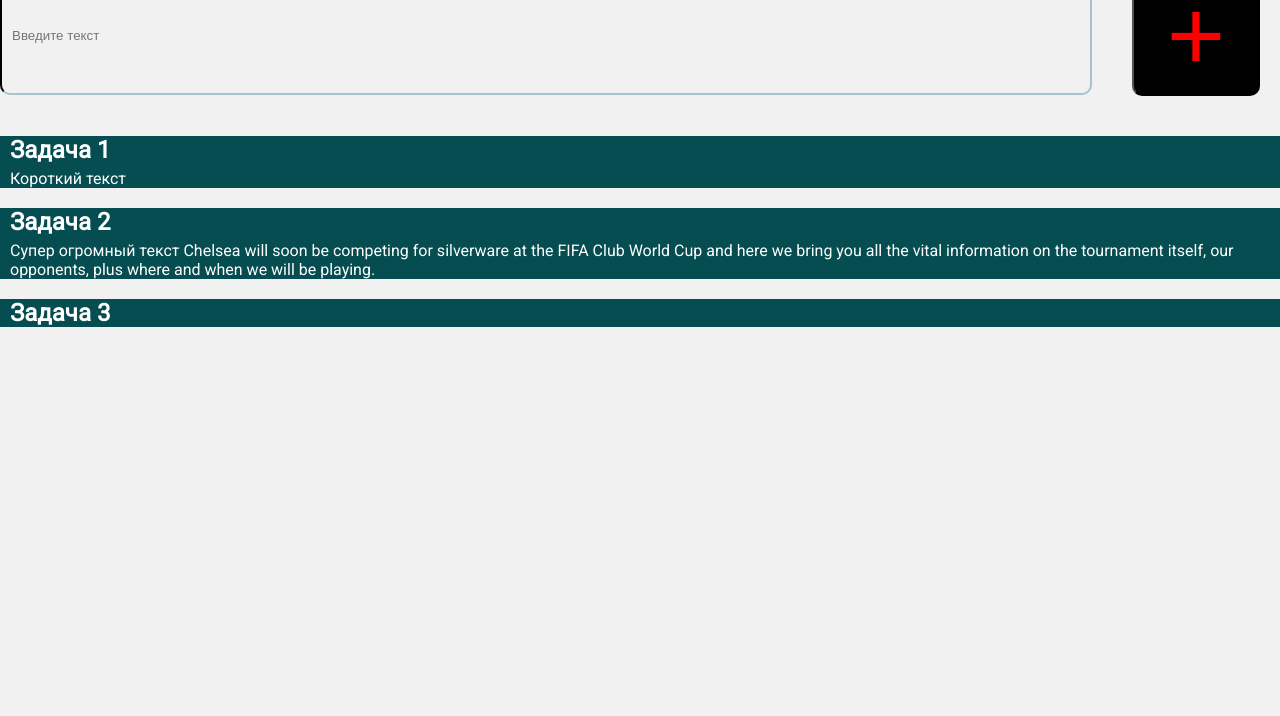
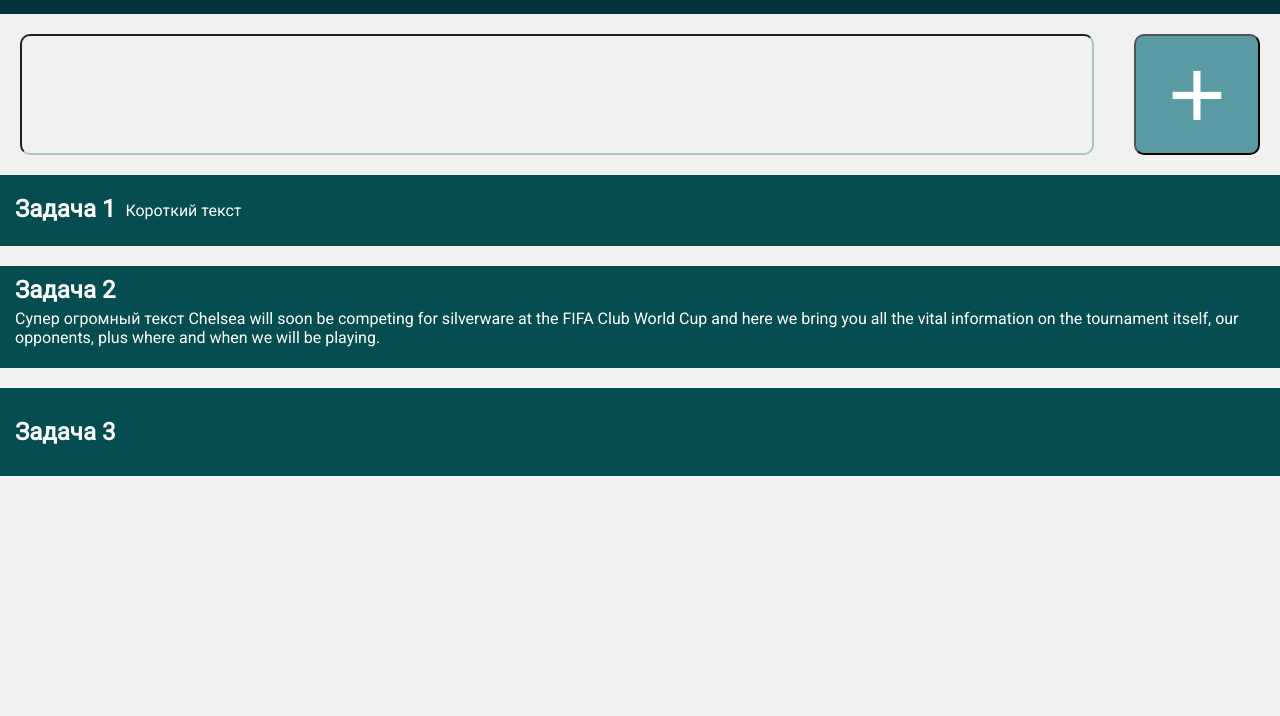
Before and after one commit to proll4588/Practice, a plain HTML site: page index.html in a window 1280 px wide. Shown: the part 84-800 px from the top of the page. Drawn offline with Linux system fonts and the light colour scheme.

Commit message:
Сделан дизайн

```diff
--- a/index.html
+++ b/index.html
@@ -16,7 +16,7 @@
         <form action="/">
         <div class="flex">
                 <div class="two">
-                    <input type="text" id="text" placeholder="Введите текст">
+                    <input type="text" id="text">
                 </div>
 
                 <div class="add">
@@ -25,18 +25,18 @@
         </div>
     </form>
 
-        <div class="nomber">
+        <div class="nomber1">
             <h2>Задача 1</h2>
             <p>Короткий текст</p>
         </div>
 
-        <div class="nomber">
+        <div class="nomber2">
             <h2>Задача 2</h2>
             <p>Супер огромный текст
                 Chelsea will soon be competing for silverware at the FIFA Club World Cup and here we bring you all the vital information on the tournament itself, our opponents, plus where and when we will be playing.</p>
         </div>
 
-        <div class="nomber">
+        <div class="nomber3">
             <h2>Задача 3</h2>
         </div>
     </div>
--- a/styles.css
+++ b/styles.css
@@ -13,40 +13,38 @@ body {
 
 .list {
     margin-bottom: 20px;
+    padding: 30px 0;
     background: #00333d;
     color: white;
 
 }
 
 .list h1 {
-    margin-top: 0px;
+    margin: 0px;
     margin-left: auto;
     text-align: center;
 }
 
 .two {
     /* border: 2px solid black; */
-    margin-bottom: 20px;
-    margin-right: 20px;
+    margin: 0 20px 20px 20px;
     display: flex;
-    flex-direction: column;
-    justify-content: center;
+    /* flex-direction: column;
+    justify-content: center; */
 }
 
 .two input {
     width: 100%;
+    color: #5e9ea7;
+    font-family: inherit;
+    font-size: 75px;
     box-sizing: border-box;
     background: transparent;
     border-radius: 10px;
-    padding: 50px 10px 50px;
-    border-top-color: black;
+    padding-left: 10px;
     border-right-color: #a6c5ca;
     border-bottom-color: #a6c5ca;
-    border-left-color: black;
 }
-
-
-
 
 /* .two h2 {
     background: aqua;
@@ -56,20 +54,19 @@ body {
 
 .add {
     width: 150px;
-
+    margin: 0 20px 20px 20px;
     /* border: 2px solid black; */
-    /* margin: 0 20px 20px 20px; */
-    margin-right: 20px;
+    /* margin-right: 20px;
     margin-bottom: 20px;
-    margin-left: 20px;
+    margin-left: 20px; */
 }
 
 .add button {
-    color: red;
+    color: white;
     width: 100%;
     font-size: 100px ;
     border-radius: 10px;
-    background: black;
+    background: #5a9aa3;
 }
 
 .flex {
@@ -80,18 +77,40 @@ body {
     width: 100%;
 }
 
-.nomber {
+.nomber1 {
     background: #054d50;
     color: white;
     /* border: 2px solid black; */
-    padding-left: 10px;
+    padding: 0 15px;
+    margin-bottom: 20px;
+    display: flex;
+}
+
+.nomber1 p {
+    padding: 10px;
+}
+
+.nomber2 {
+    background: #054d50;
+    color: white;
+    /* border: 2px solid black; */
+    padding: 10px 15px 5px 15px;
     margin-bottom: 20px;
 }
 
-.nomber h2 {
+.nomber2 h2 {
+    margin-top: 0px;
     margin-bottom: 5px;
 }
 
-.nomber p {
+.nomber2 p {
     margin-top: 0px;
 }
+
+.nomber3 {
+    background: #054d50;
+    color: white;
+    /* border: 2px solid black; */
+    padding: 10px 15px;
+    margin-bottom: 20px;
+}
```
